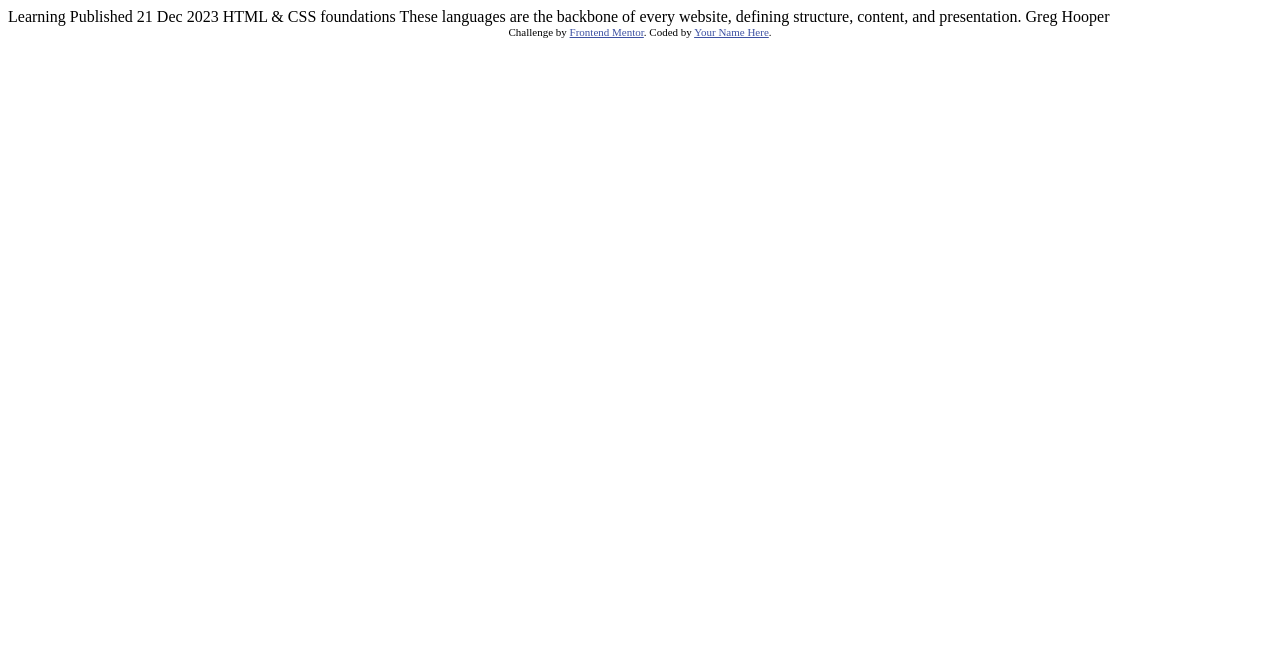
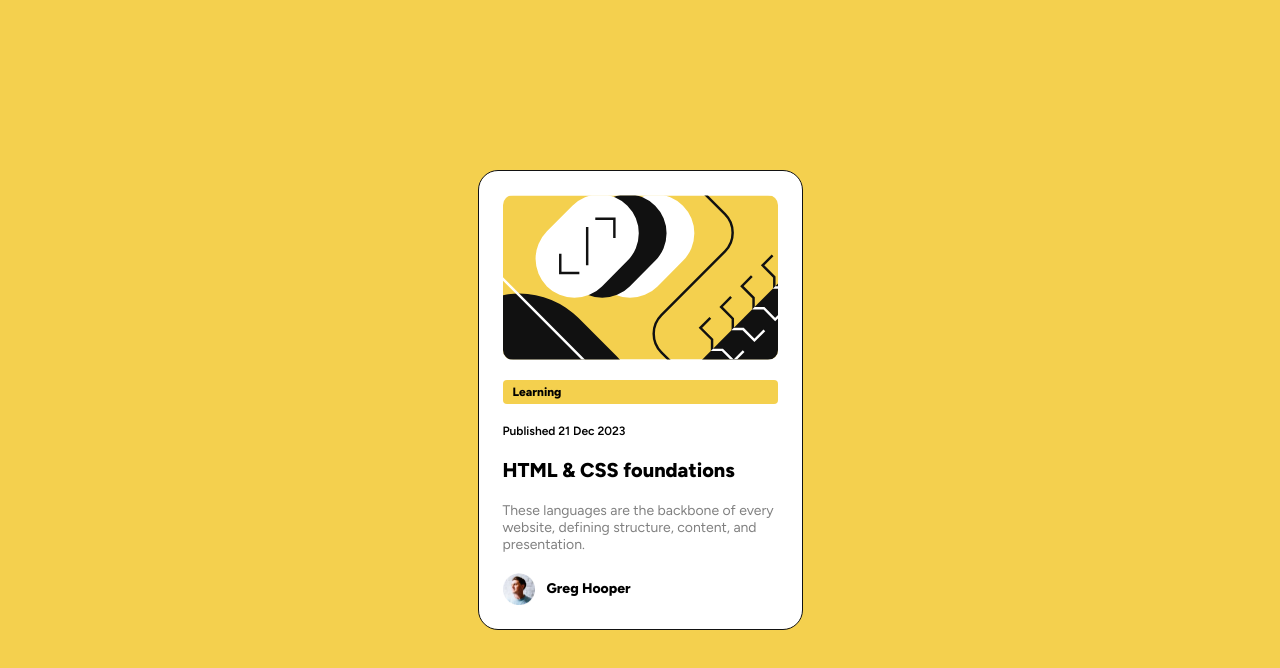
Before and after one commit to caioalvesp/blog-preview-card, a plain HTML site: page index.html in a window 1280 px wide. Drawn offline with Linux system fonts and the light colour scheme.

Commit message:
estilizacao base

```diff
--- /dev/null
+++ b/assets/style.css
@@ -0,0 +1,78 @@
+:root {
+  --yellow: hsl(47, 88%, 63%);
+  --white: hsl(0, 0%, 100%);
+  --grey: hsl(0, 0%, 50%);
+  --black: hsl(0, 0%, 7%);
+}
+
+* {
+  box-sizing: border-box;
+  margin: 0;
+  padding: 0;
+  transition: all 0.3s ease-in-out;
+  font-family: 'Figtree', sans-serif;
+  font-optical-sizing: auto;
+  font-style: normal;
+}
+
+body {
+  background-color: var(--yellow);
+  height: 100vh;
+  display: flex;
+  align-items: center;
+  justify-content: center;
+}
+
+.card {
+  background-color: var(--white);
+  width: 325px;
+  border: 1px solid var(--black);
+  border-radius: 20px;
+  padding: 24px;
+  display: flex;
+  flex-direction: column;
+  gap: 1.25rem;
+}
+
+.card-img {
+  width: 100%;
+  border-radius: 10px;
+}
+
+.post-tag {
+  background-color: var(--yellow);
+  font-weight: 800;
+  padding: 5px 10px;
+  font-size: 12px;
+  border-radius: 4px;
+}
+
+.post-timestamp {
+  font-size: 12px;
+  font-weight: 600;
+}
+
+h1 {
+  font-weight: 800;
+  font-size: 20px;
+}
+
+.post-description {
+  color: var(--grey);
+  font-size: 14px;
+}
+
+.author-info {
+  display: flex;
+  align-items: center;
+  gap: 12px;
+}
+
+.author-photo {
+  width: 32px;
+}
+
+.author-name {
+  font-weight: 800;
+  font-size: 14px;
+}
--- a/index.html
+++ b/index.html
@@ -1,34 +1,50 @@
 <!DOCTYPE html>
 <html lang="en">
-<head>
-  <meta charset="UTF-8">
-  <meta name="viewport" content="width=device-width, initial-scale=1.0"> <!-- displays site properly based on user's device -->
+  <head>
+    <meta charset="UTF-8" />
+    <meta name="viewport" content="width=device-width, initial-scale=1.0" />
+    <!-- displays site properly based on user's device -->
 
-  <link rel="icon" type="image/png" sizes="32x32" href="./assets/images/favicon-32x32.png">
+    <link
+      rel="icon"
+      type="image/png"
+      sizes="32x32"
+      href="./assets/images/favicon-32x32.png"
+    />
 
-  <title>Frontend Mentor | Blog preview card</title>
+    <link rel="stylesheet" href="assets/style.css" />
 
-  <!-- Feel free to remove these styles or customise in your own stylesheet 👍 -->
-  <style>
-    .attribution { font-size: 11px; text-align: center; }
-    .attribution a { color: hsl(228, 45%, 44%); }
-  </style>
-</head>
-<body>
+    <link rel="preconnect" href="https://fonts.googleapis.com" />
+    <link rel="preconnect" href="https://fonts.gstatic.com" crossorigin />
+    <link
+      href="https://fonts.googleapis.com/css2?family=Figtree:ital,wght@0,300..900;1,300..900&display=swap"
+      rel="stylesheet"
+    />
 
-  Learning
-
-  Published 21 Dec 2023
-
-  HTML & CSS foundations
-
-  These languages are the backbone of every website, defining structure, content, and presentation.
-
-  Greg Hooper
-
-  <div class="attribution">
-    Challenge by <a href="https://www.frontendmentor.io?ref=challenge" target="_blank">Frontend Mentor</a>.
-    Coded by <a href="#">Your Name Here</a>.
-  </div>
-</body>
+    <title>Frontend Mentor | Blog preview card</title>
+  </head>
+  <body>
+    <main class="card">
+      <img
+        class="card-img"
+        src="assets/images/illustration-article.svg"
+        alt=""
+      />
+      <p class="post-tag">Learning</p>
+      <p class="post-timestamp">Published 21 Dec 2023</p>
+      <h1>HTML &amp; CSS foundations</h1>
+      <p class="post-description">
+        These languages are the backbone of every website, defining structure,
+        content, and presentation.
+      </p>
+      <div class="author-info">
+        <img
+          class="author-photo"
+          src="assets/images/image-avatar.webp"
+          alt=""
+        />
+        <p class="author-name">Greg Hooper</p>
+      </div>
+    </main>
+  </body>
 </html>
```
Also changed, not shown: assets/fonts/Figtree-Italic-VariableFont_wght.ttf (deleted), assets/fonts/Figtree-VariableFont_wght.ttf (deleted), assets/fonts/OFL.txt (deleted), assets/fonts/README.txt (deleted), assets/fonts/static/Figtree-ExtraBold.ttf (deleted), assets/fonts/static/Figtree-SemiBold.ttf (deleted).
